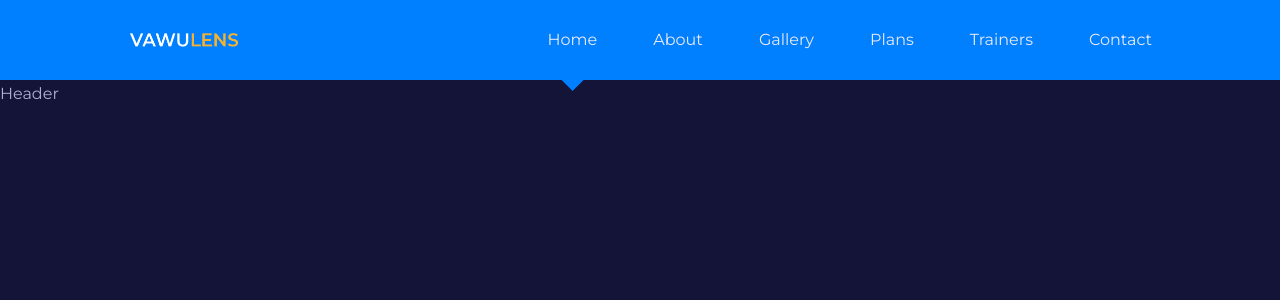
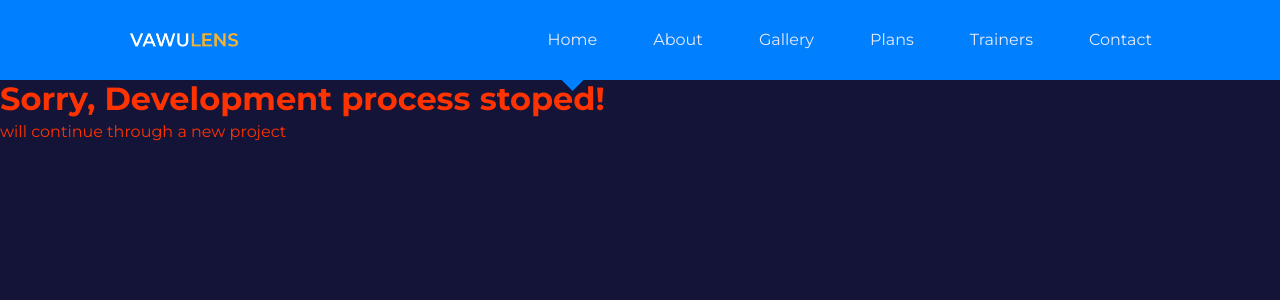
Before and after one commit to fmfahath/react-fitness-site, a React (Create React App) app: page / in a window 1280 px wide. Shown: the top 300 px of the page. Built offline with nearby package versions, Linux system fonts and the light colour scheme.

Commit message:
Development process stoped

```diff
--- a/src/App.jsx
+++ b/src/App.jsx
@@ -1,13 +1,13 @@
 import React from 'react'
 import { BrowserRouter, Route, Routes } from 'react-router-dom';
 import NavBar from './components/NavBar';
-import Home from './pages/home/Home';
+import NotFound from './pages/notFound/NotFound';
 
 const App = () => {
   return (
     <BrowserRouter>
       <NavBar/>
-      <Home/>
+      <NotFound/>
     </BrowserRouter>
 
   )
--- a/src/pages/notFound/NotFound.jsx
+++ b/src/pages/notFound/NotFound.jsx
@@ -2,7 +2,10 @@ import './notFound.css'
 
 const NotFound = () => {
   return (
-    <div>NotFound</div>
+    <div className='notFound_container'>
+      <h2>Sorry, Development process stoped!</h2>
+      <p>will continue through a new project</p>
+    </div>
   )
 }
 
--- a/src/pages/notFound/notFound.css
+++ b/src/pages/notFound/notFound.css
@@ -0,0 +1,4 @@
+.notFound_container h2, p{
+   color: rgb(255, 51, 0);
+
+}
```
